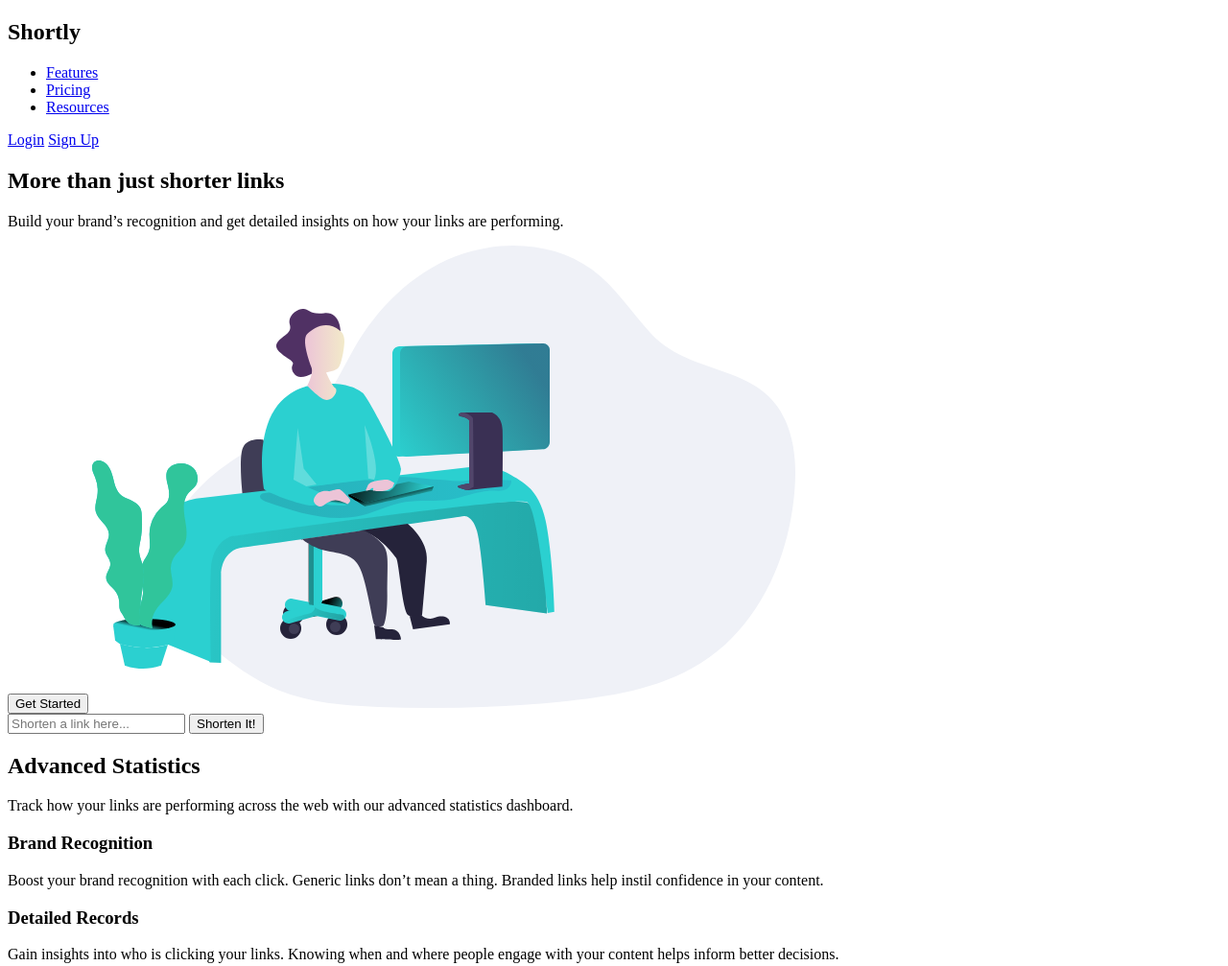
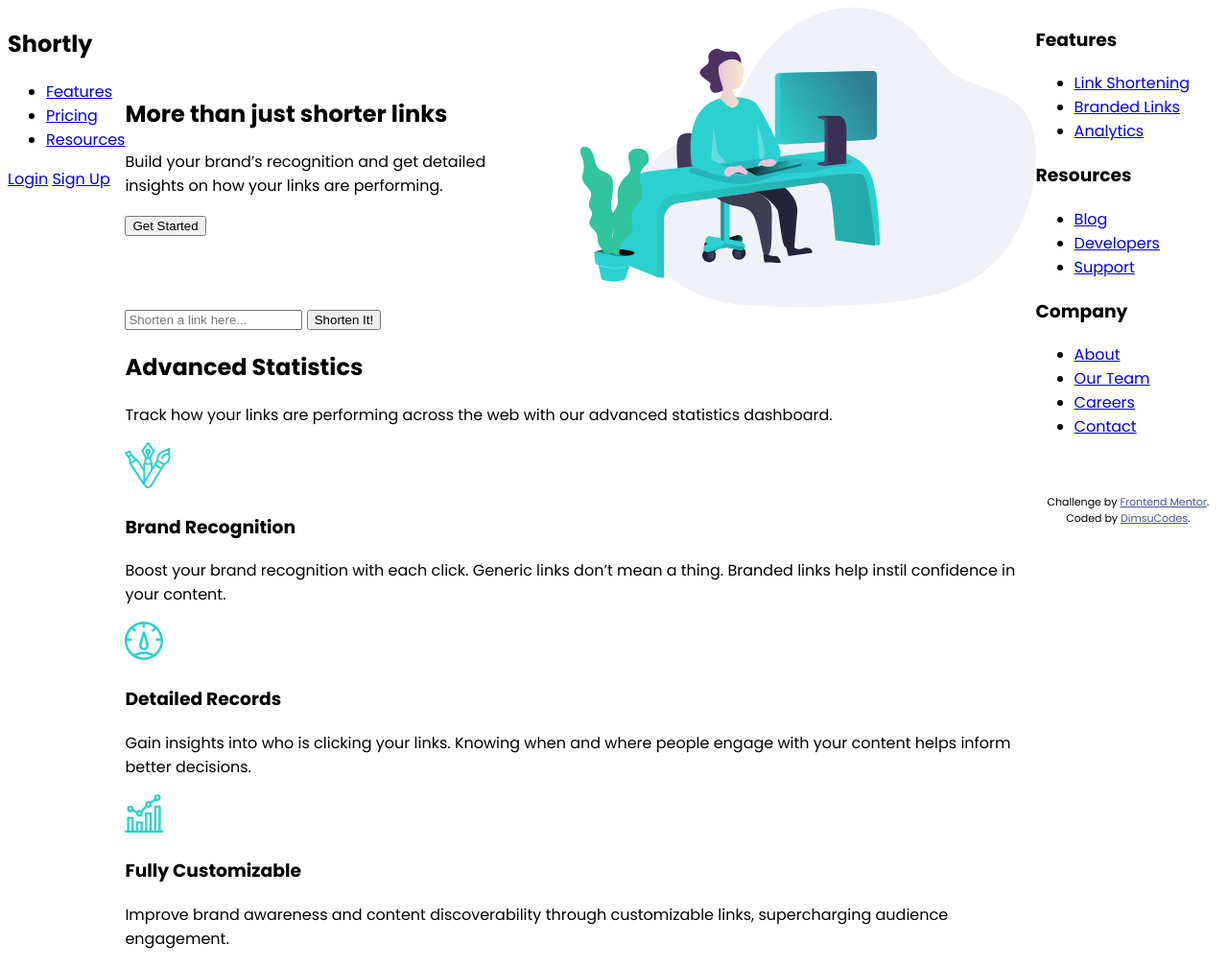
Before and after one commit to DimsuCodes/Url-shortening-api-master, a plain HTML site: page index.html in a window 1280 px wide. Shown: the top 1007 px of the page at 96% size. Drawn offline with Linux system fonts and the light colour scheme.

Commit message:
Finish HTML, add .gitignore, keep Bitly token in ignored config.js
Co-Authored-By: Claude Sonnet 5.5 <noreply@anthropic.com>

```diff
--- /dev/null
+++ b/config.example.js
@@ -0,0 +1,2 @@
+// Copy this file to config.js and put your Bitly access token in it
+const apiKey = 'YOUR_BITLY_TOKEN_HERE';
--- a/index.html
+++ b/index.html
@@ -22,9 +22,14 @@
     }
   </style>
   <!--Linked JavaScript-->
+  <script src="./config.js" defer></script>
   <script src="./script.js" defer></script>
   <!-- Linked CSS -->
   <link rel="stylesheet" href="./styles.css">
+
+  <link rel="preconnect" href="https://fonts.googleapis.com">
+<link rel="preconnect" href="https://fonts.gstatic.com" crossorigin>
+<link href="https://fonts.googleapis.com/css2?family=Figtree:ital,wght@0,300..900;1,300..900&family=Outfit:wght@100..900&family=Poppins:ital,wght@0,100;0,200;0,300;0,400;0,500;0,600;0,700;0,800;0,900;1,100;1,200;1,300;1,400;1,500;1,600;1,700;1,800;1,900&family=Prompt:ital,wght@0,100;0,200;0,300;0,400;0,500;0,600;0,700;0,800;0,900;1,100;1,200;1,300;1,400;1,500;1,600;1,700;1,800;1,900&family=Rubik:ital,wght@0,300..900;1,300..900&display=swap" rel="stylesheet">
 </head>
 
 <body>
@@ -47,12 +52,14 @@
   </header>
 
   <main>
-    <section>
+    <section class="hero">
+      <div class="heroText">
       <h2>More than just shorter links</h2>
       <p>Build your brand’s recognition and get detailed insights on how your links are performing.</p>
 
       <button type="button">Get Started</button>
-      <img src="./icons/illustration-working%20(2).svg" alt="Person working at a desk with a laptop">
+    </div>
+      <img class="heroImage" src="./icons/illustration-working%20(2).svg" alt="Person working at a desk with a laptop">
     </section>
 
     <!---------------------------------------------------------------------------->
@@ -84,16 +91,19 @@
 
     <section>
       <div>
+        <img src="./icons/icon-fully-customizable (2).svg" alt="paint icon">
         <h3>Brand Recognition</h3>
         <p>Boost your brand recognition with each click. Generic links don’t
           mean a thing. Branded links help instil confidence in your content.</p>
       </div>
       <div>
+        <img src="./icons/icon-detailed-records (2).svg" alt="meter icon">
         <h3>Detailed Records</h3>
         <p>Gain insights into who is clicking your links. Knowing when and where
           people engage with your content helps inform better decisions.</p>
       </div>
       <div>
+        <img src="./icons/icon-brand-recognition (2).svg" alt="data icon">
         <h3>Fully Customizable</h3>
         <p>Improve brand awareness and content discoverability through customizable
           links, supercharging audience engagement.</p>
--- a/script.js
+++ b/script.js
@@ -2,7 +2,6 @@ const localStorageKey = "shortenedUrls";
 const longUrl = document.getElementById("long-url");
 const urlList = document.getElementById("urlList");
 
-const apiKey = '<your bitly api key here>';
 
 async function handleSubmit(event) {
     // prevent the page from automatically refreshing
--- a/styles.css
+++ b/styles.css
@@ -0,0 +1,27 @@
+.attribution {
+      font-size: 0.6875rem;
+      text-align: center;
+    }
+
+    .attribution a {
+      color: hsl(228, 45%, 44%);
+    }
+
+    body {
+        display:flex;
+        font-family:'Poppins', sans-serif;
+    }
+
+
+
+    .hero {
+        display: flex;
+        align-items:center;
+        justify-content: space-between;
+        gap: 40px;
+    }
+
+    .heroImage {
+ max-width: 50%;
+  height: auto;
+    }
```
Also changed, not shown: 1 other file.
